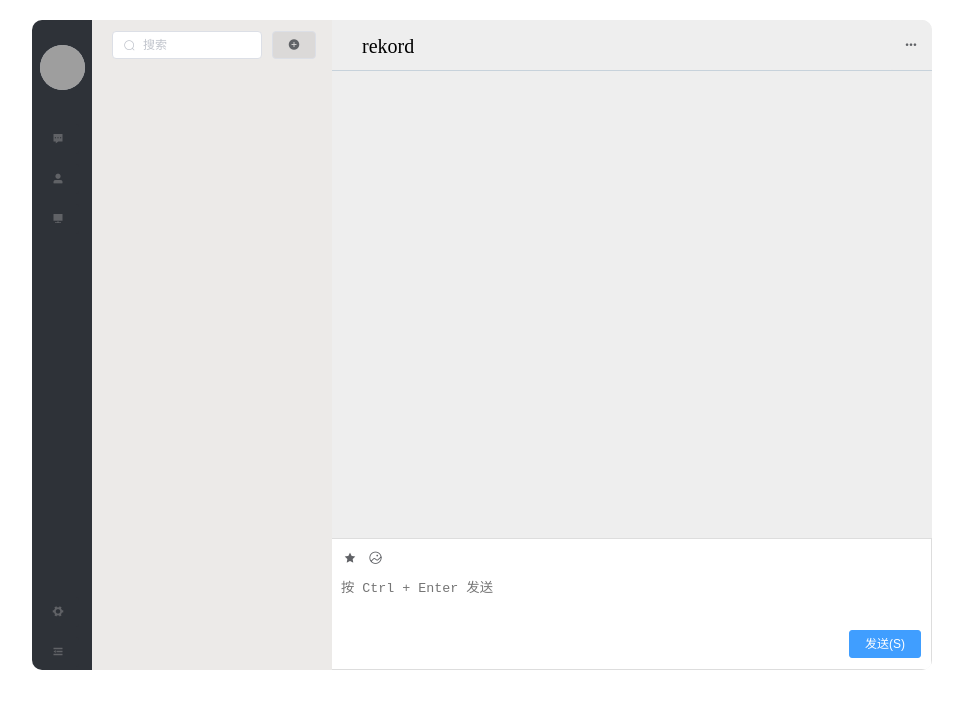
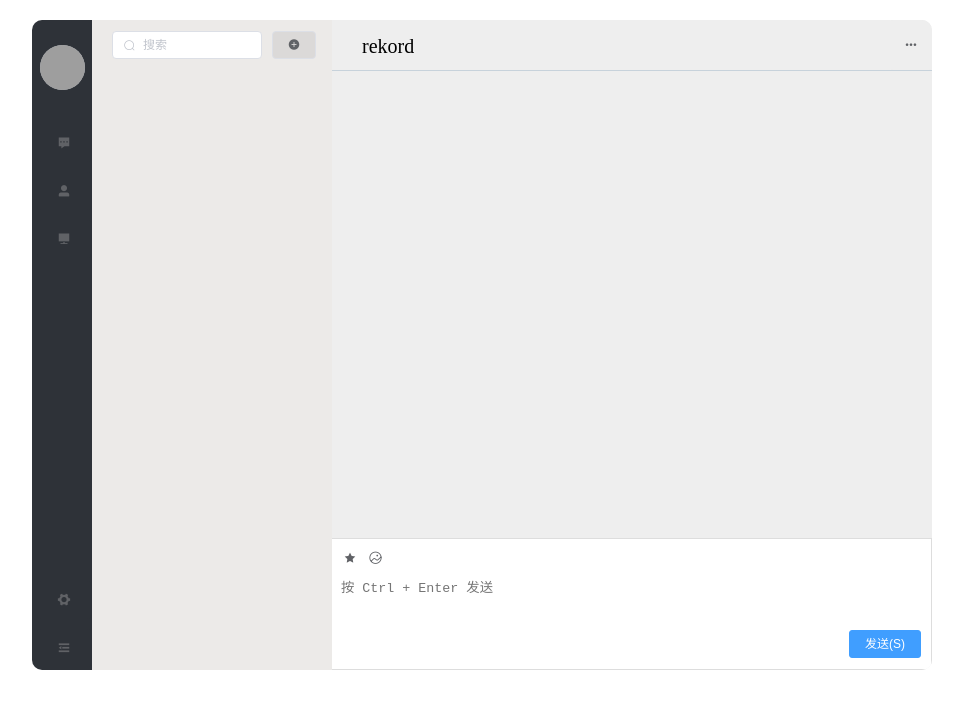
Before and after one commit to WebChatting/chatting-vue, a Vue app: page /#/chatting in a window 1280 px wide. Shown: the top 708 px of the page, without its empty margins (158-1121 px from the left). Built offline with nearby package versions, Linux system fonts and the light colour scheme; grey boxes are pictures that could not be loaded.

Commit message:
style: fine-tune style for toolbar button

```diff
--- a/src/components/Toolbar.vue
+++ b/src/components/Toolbar.vue
@@ -7,21 +7,21 @@
         <div id="btnBar">
             <div class="topBtnBar">
                 <el-tooltip  class="item" effect="dark" content="群聊" placement="right">
-                    <el-button class="toolBtn" size="small"><i class="el-icon-s-comment"></i></el-button>
+                    <el-button class="toolBtn" size="large"><i class="el-icon-s-comment"></i></el-button>
                 </el-tooltip>
                 <el-tooltip class="item" effect="dark" content="用户列表" placement="right">
-                    <el-button class="toolBtn" size="small"><i class="el-icon-user-solid"></i></el-button>
+                    <el-button class="toolBtn" size="large"><i class="el-icon-user-solid"></i></el-button>
                 </el-tooltip>
                 <el-tooltip class="item" effect="dark" content="与机器人聊天" placement="right">
-                    <el-button class="toolBtn" size="small"><i class="el-icon-s-platform"></i></el-button>
+                    <el-button class="toolBtn" size="large"><i class="el-icon-s-platform"></i></el-button>
                 </el-tooltip>
             </div>
             <div class="bottomBtnBar">
                 <el-tooltip class="item" effect="dark" content="设置" placement="right">
-                    <el-button class="toolBtn" size="small"><i class="el-icon-s-tools"></i></el-button>
+                    <el-button class="toolBtn" size="large"><i class="el-icon-s-tools"></i></el-button>
                 </el-tooltip>
                 <el-tooltip class="item" effect="dark" content="退出" placement="right">
-                    <el-button class="toolBtn" size="small"><i class="el-icon-s-fold"></i></el-button>
+                    <el-button class="toolBtn" size="large"><i class="el-icon-s-fold"></i></el-button>
                 </el-tooltip>
             </div>
         </div>
@@ -51,7 +51,7 @@
     .toolBtn {
       background-color: #2e3238;
       border: 0;
-      margin: 5px 5px;
+      margin: 5px;
     }
   }
 </style>
```
